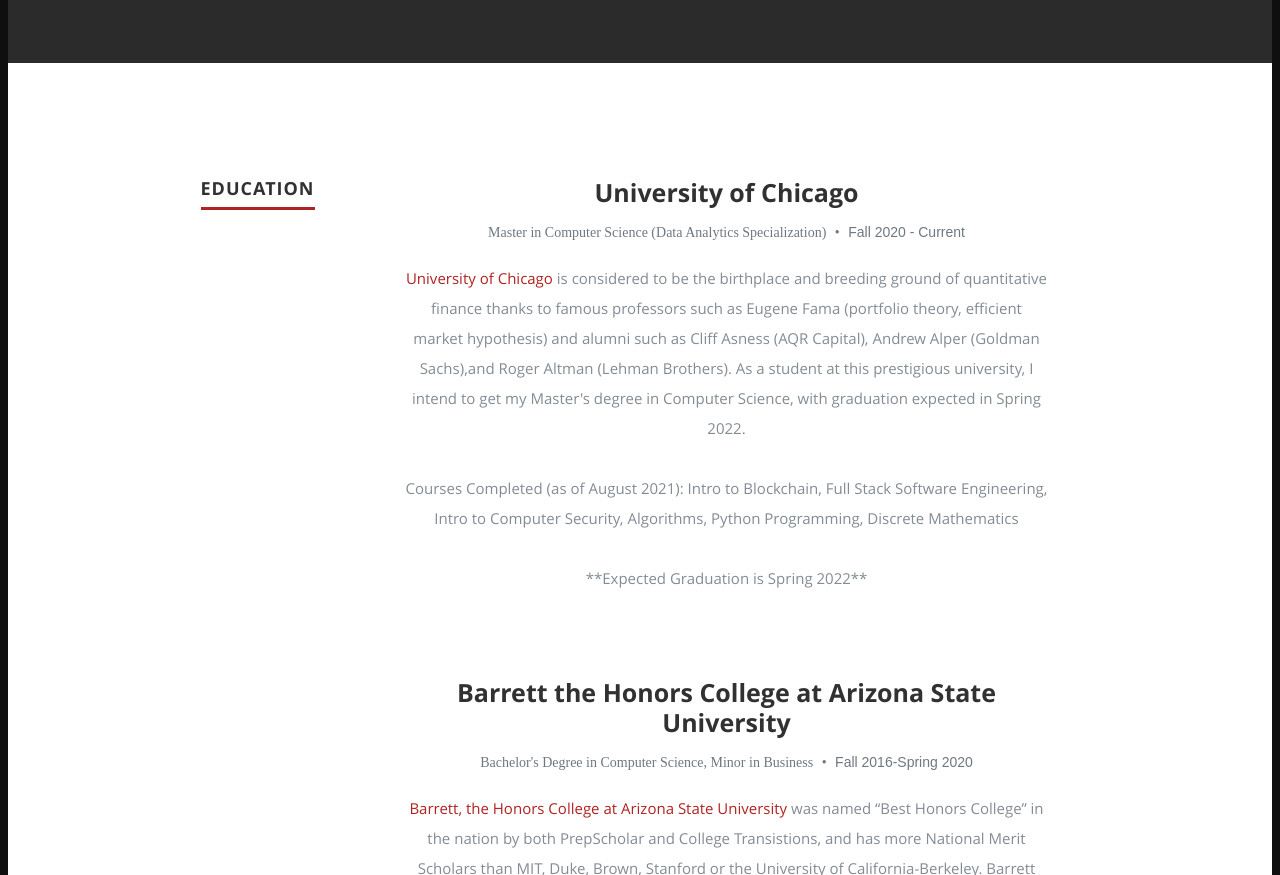
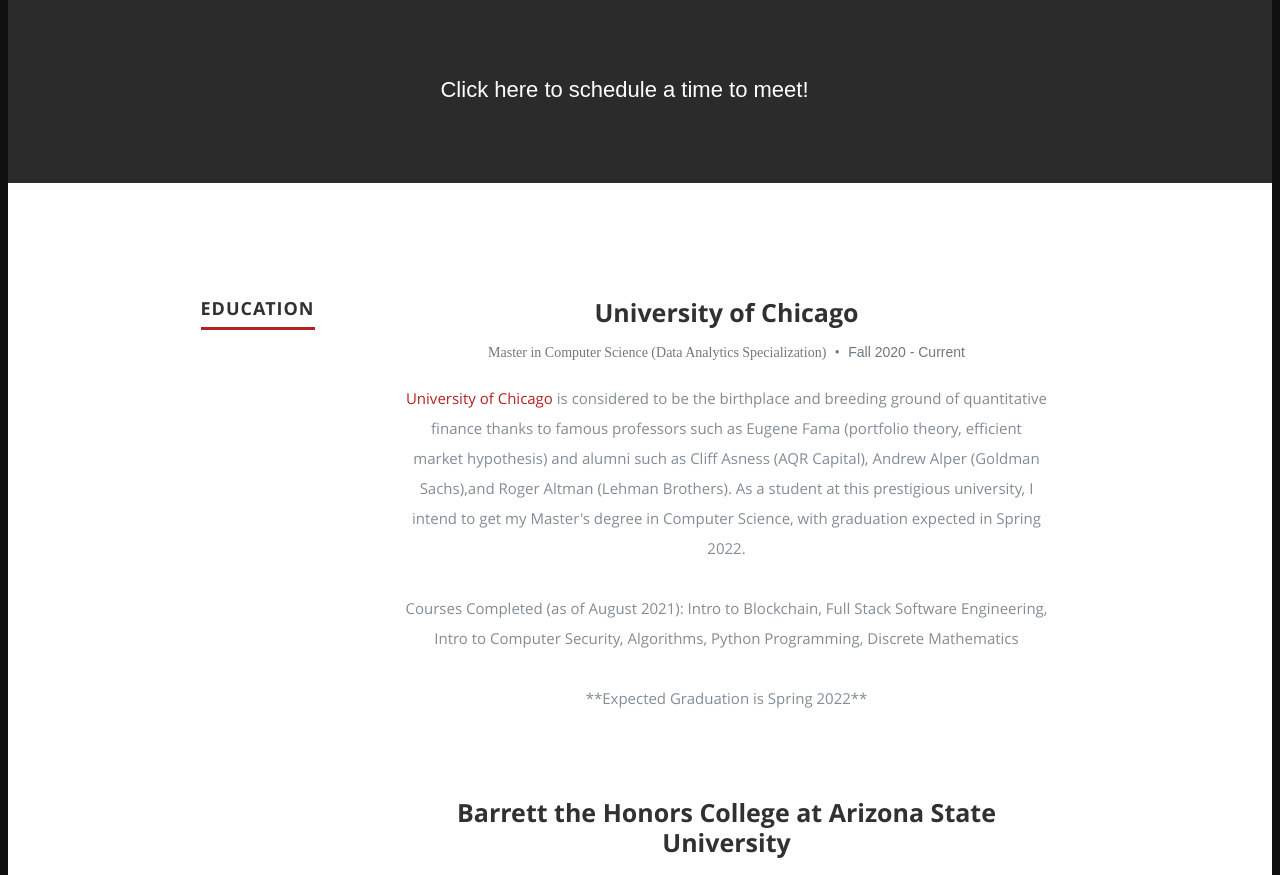
Before and after one commit to nickmaheshwari/victoria-yocum-site, a plain HTML site: page index.html in a window 1280 px wide. Shown: the part 1560-2435 px from the top of the page. Drawn offline with nearby package versions, Linux system fonts and the light colour scheme.

Commit message:
add calendly link

```diff
--- a/index.html
+++ b/index.html
@@ -111,7 +111,17 @@
                   </p>
                </div>
 
+
+
+
             </div> <!-- end row -->
+
+            <br><br>
+
+            <h2>
+               <a class "smoothscroll" href="https://calendly.com/nicholasmaheshwari">Click here to schedule a time to meet!</a>
+            </h2>
+
 
          </div> <!-- end .main-col -->
 
```
